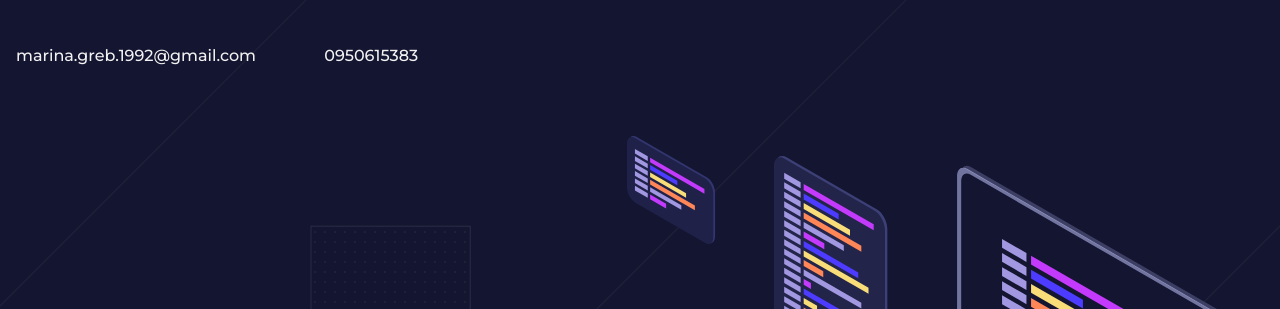
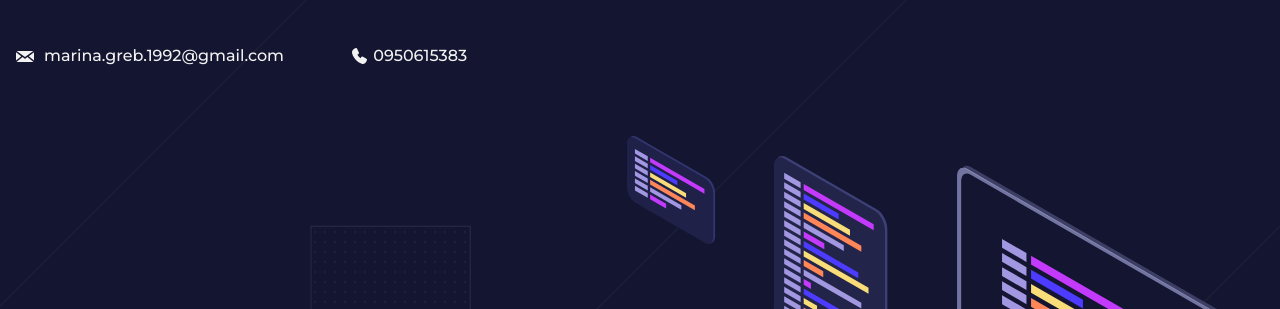
Before and after one commit to marina231992/my-site, a plain HTML site: page index.html in a window 1280 px wide. Shown: the top 309 px of the page. Drawn offline with Linux system fonts and the light colour scheme.

Commit message:
новый главный файл

```diff
--- a/index.html
+++ b/index.html
@@ -10,8 +10,8 @@
   <body>
     <header class="page-header">
 	<div class="container">
-      <a href='mailto:marina.greb.1992@gmail.com'>marina.greb.1992@gmail.com</a>
-	  <a href='tel:+380950615383'>0950615383</a>
+      <a class='header-email' href='mailto:marina.greb.1992@gmail.com'>marina.greb.1992@gmail.com</a>
+	  <a class='header-phone' href='tel:+380950615383'>0950615383</a>
 	  </div>
     </header>
 
@@ -31,7 +31,7 @@
 	  </div>
 	  <div>
 	  <h3>Пара слов о себе</h3>
-      <p>Начинающтй верстальщик.</p>
+      <p>Начинающий верстальщик.</p>
 	  </div>
 	   <div>
       <h3>Чем могу быть полезен</h3>
```
